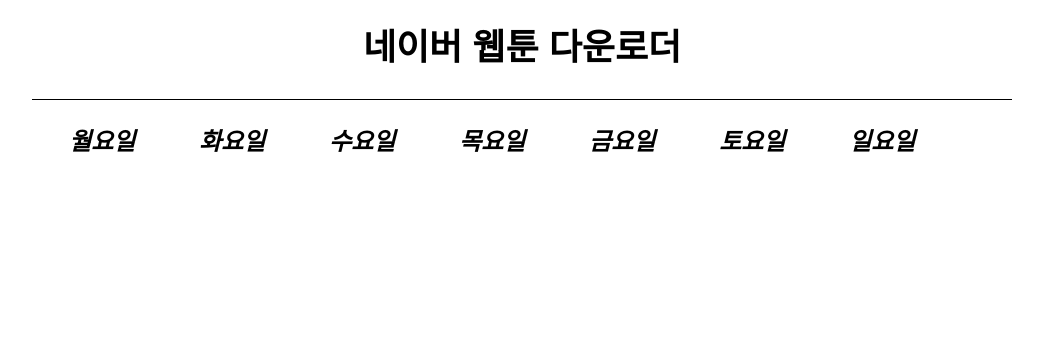
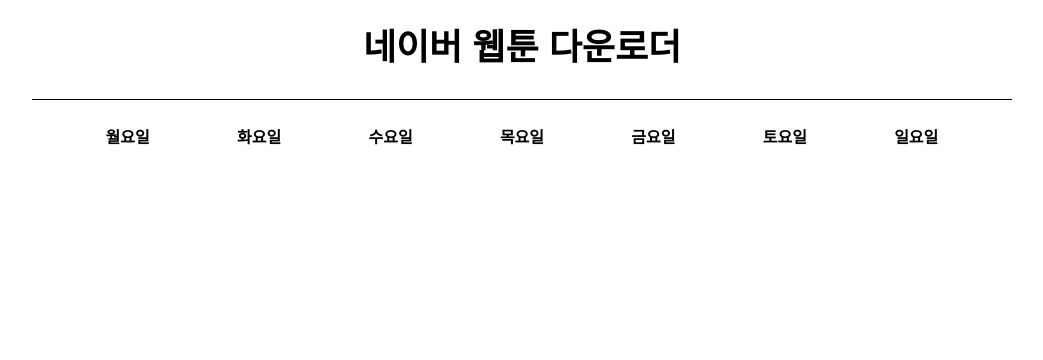
Before and after one commit to hyunwoo-developer/naver_webtoon_downloader, a Flask app: page / in a window 1280 px wide. Shown: the top 360 px of the page, without its empty margins (118-1161 px from the left). Run offline with Flask 2, Linux system fonts and the light colour scheme; data that the repository does not hold is empty; some libraries are stand-ins or nearby versions.

Commit message:
인덱스 페이지 css 수정

```diff
--- a/static/index.css
+++ b/static/index.css
@@ -45,20 +45,24 @@
     border-bottom: 1px #000 solid;
 }
 /*list*/
+.section--list .list {
+    display: flex;
+    justify-content: space-around;
+}
 .section--list ul {
-    display: inline-block;
-    vertical-align: top;
-    width: 130px;
+
 }
 .section--list li {
-    margin-bottom: 10px;
-    width: 80px;
+    font-family: 'Nanum Gothic', sans-serif;
+    font-weight: bold;
+    margin-bottom: 20px;
+    width: 100px;
     text-align: center;
+    background-repeat: no-repeat;
+    background-size: cover;
 }
 .section--list li:first-child {
-    font-size: 24px;
-    font-weight: bold;
-    font-style: italic;
+    font-size: 16px;
 }
 .section--list .item {
     position: relative;
@@ -68,7 +72,7 @@
     display: flex;
     flex-wrap: wrap;
     align-items: baseline;
-    height: 80px;
+    height: 100px;
     border-radius: 10px;
     font-weight: bolder;
     color: transparent;
--- a/static/index.js
+++ b/static/index.js
@@ -18,7 +18,7 @@
                 html = `
                         <li class="item">
                             <a href="/detail?id=${id}">
-                                <div class="item__thumbnail" style="background-image: url(${thumbnailImgUrl})">
+                                <div class="item__thumbnail" style="background-image: url(${thumbnailImgUrl});background-repeat: no-repeat;background-size: cover;background-position: center">
                                     <div class="item__title">${title}</div>
                                 </div>
                             </a>
--- a/templates/index.html
+++ b/templates/index.html
@@ -47,29 +47,41 @@
             <div class="inner">
                 <div class="category-select-group"></div>
                 <div class="list">
-                    <table>
                     <ul id="mon_list">
-                            <li>월요일</li>
+                        <li>
+                            <div class="weekday">월요일</div>
+                        </li>
                     </ul>
                     <ul id="tue_list">
-                            <li>화요일</li>
+                        <li>
+                            <div class="weekday">화요일</div>
+                        </li>
                     </ul>
                     <ul id="wed_list">
-                            <li>수요일</li>
+                        <li>
+                            <div class="weekday">수요일</div>
+                        </li>
                     </ul>
                     <ul id="thu_list">
-                            <li>목요일</li>
+                        <li>
+                            <div class="weekday">목요일</div>
+                        </li>
                     </ul>
                     <ul id="fri_list">
-                            <li>금요일</li>
+                        <li>
+                            <div class="weekday">금요일</div>
+                        </li>
                     </ul>
                     <ul id="sat_list">
-                            <li>토요일</li>
+                        <li>
+                            <div class="weekday">토요일</div>
+                        </li>
                     </ul>
                     <ul id="sun_list">
-                            <li>일요일</li>
+                        <li>
+                            <div class="weekday">일요일</div>
+                        </li>
                     </ul>
-                    </table>
                 </div>
             </div>
         </section>
```
Lines whose indentation alone changed are shown as unchanged.
